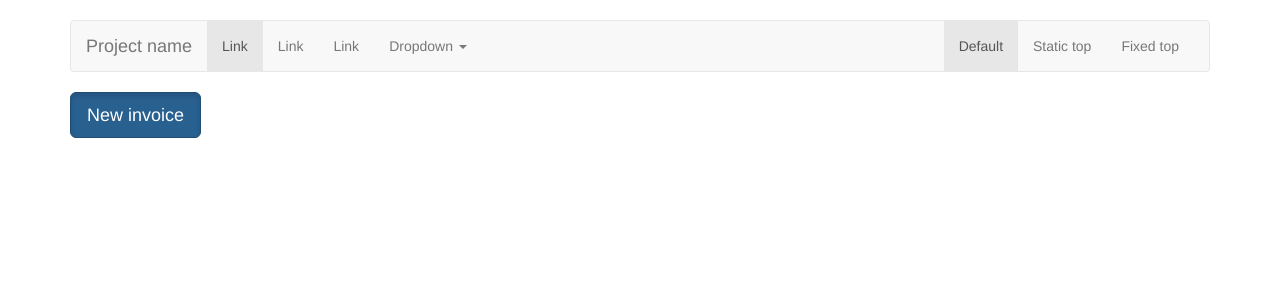
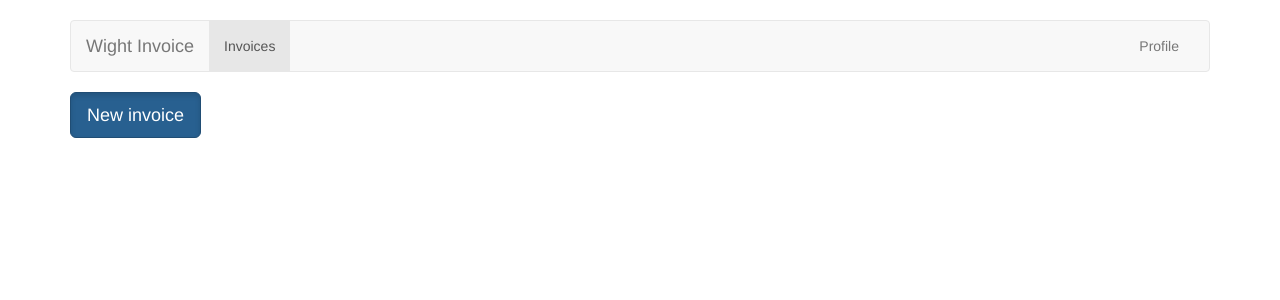
Before and after one commit to linovia/wight-invoices, a Django app: page /invoice/ in a window 1280 px wide. Shown: the top 300 px of the page. Run offline with Django 3.2, Linux system fonts and the light colour scheme; data that the repository does not hold is empty; some libraries are stand-ins or nearby versions.

Commit message:
Updated the menu bar.

```diff
--- a/wightinvoices/invoice/templates/base.html
+++ b/wightinvoices/invoice/templates/base.html
@@ -37,30 +37,14 @@
               <span class="icon-bar"></span>
               <span class="icon-bar"></span>
             </button>
-            <a class="navbar-brand" href="#">Project name</a>
+            <a class="navbar-brand" href="#">Wight Invoice</a>
           </div>
           <div class="navbar-collapse collapse">
             <ul class="nav navbar-nav">
-              <li class="active"><a href="#">Link</a></li>
-              <li><a href="#">Link</a></li>
-              <li><a href="#">Link</a></li>
-              <li class="dropdown">
-                <a href="#" class="dropdown-toggle" data-toggle="dropdown">Dropdown <b class="caret"></b></a>
-                <ul class="dropdown-menu">
-                  <li><a href="#">Action</a></li>
-                  <li><a href="#">Another action</a></li>
-                  <li><a href="#">Something else here</a></li>
-                  <li class="divider"></li>
-                  <li class="dropdown-header">Nav header</li>
-                  <li><a href="#">Separated link</a></li>
-                  <li><a href="#">One more separated link</a></li>
-                </ul>
-              </li>
+              <li class="active"><a href="{% url 'invoice-list' %}">Invoices</a></li>
             </ul>
             <ul class="nav navbar-nav navbar-right">
-              <li class="active"><a href="./">Default</a></li>
-              <li><a href="../navbar-static-top/">Static top</a></li>
-              <li><a href="../navbar-fixed-top/">Fixed top</a></li>
+              <li><a href="#">Profile</a></li>
             </ul>
           </div><!--/.nav-collapse -->
         </div><!--/.container-fluid -->
```
